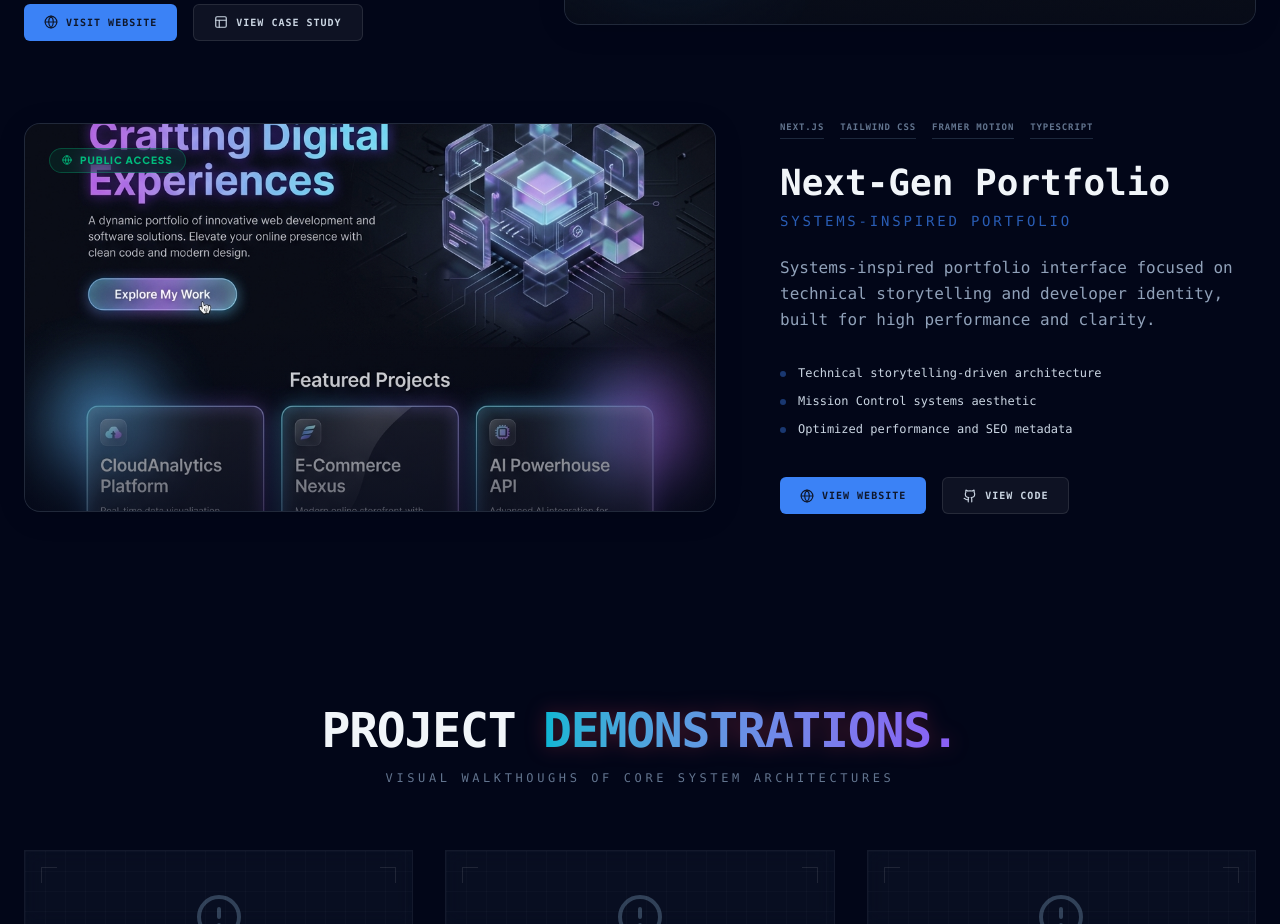
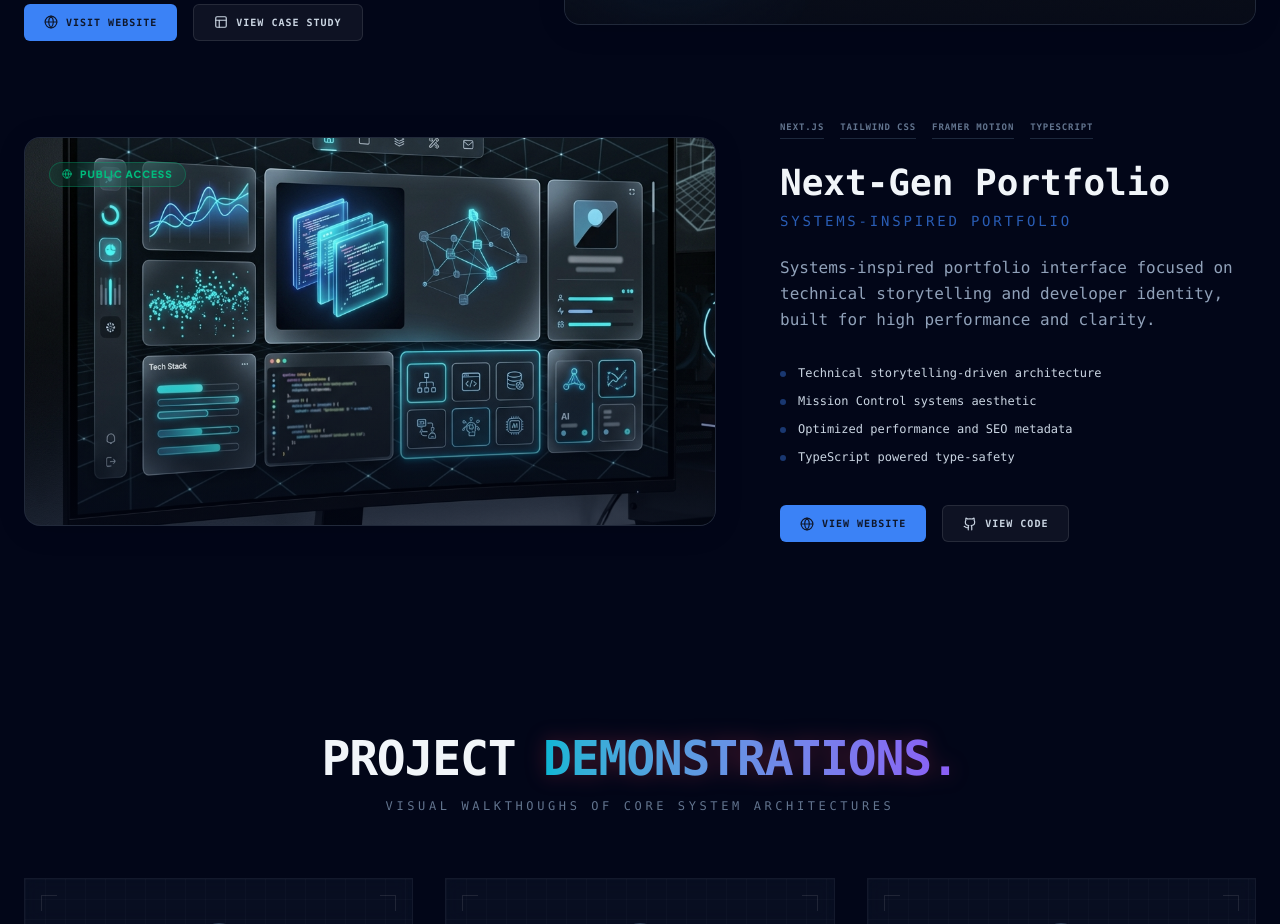
Before and after one commit to Nawalegaurav26/lifetime_learner26, a Next.js app: page /projects in a window 1280 px wide. Shown: the part 2540-3464 px from the top of the page. Built offline with nearby package versions, Linux system fonts and the light colour scheme.

Commit message:
feat: Update Next-Gen Portfolio content and preview image

```diff
--- a/src/components/Projects.tsx
+++ b/src/components/Projects.tsx
@@ -135,12 +135,13 @@ const projects = [
     highlights: [
       "Technical storytelling-driven architecture",
       "Mission Control systems aesthetic",
-      "Optimized performance and SEO metadata"
+      "Optimized performance and SEO metadata",
+      "TypeScript powered type-safety"
     ],
     status: "Public",
     liveUrl: "https://lifetime-learner26.netlify.app/",
     githubUrl: "https://github.com/Nawalegaurav26/lifetime_learner26",
-    image: "/portfolio_v3.png",
+    image: "/portfolio_v4.png",
     links: [
       { label: "View Website", href: "https://lifetime-learner26.netlify.app/", icon: <Globe size={14} />, primary: true },
       { label: "View Code", href: "https://github.com/Nawalegaurav26/lifetime_learner26", icon: <Github size={14} /> }
--- a/src/components/ProjectsHome.tsx
+++ b/src/components/ProjectsHome.tsx
@@ -39,15 +39,15 @@ const projects = [
     id: "uba",
     title: "UBA ICEM Portal",
     subtitle: "Institutional Program Platform",
-    tech: ["React", "Hosting", "Deployment"],
+    tech: ["Hosting", "Deployment", "SEO", "Testing"],
     status: "Public",
     href: "/projects/uba"
   },
   {
     id: "portfolio",
-    title: "Technical Portfolio",
+    title: "Next-Gen Portfolio",
     subtitle: "Systems-inspired developer identity",
-    tech: ["Next.js", "Framer Motion"],
+    tech: ["Next.js", "Tailwind", "Framer", "TS"],
     status: "Public",
     href: "/projects#portfolio"
   }
```
Also changed, not shown: public/portfolio_v4.png (added).
